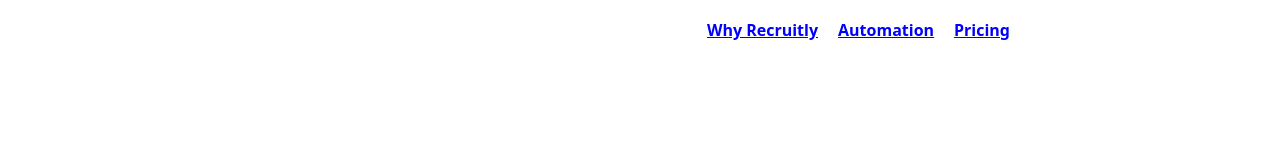
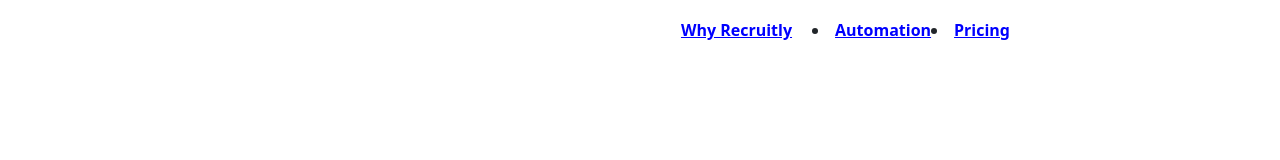
Before and after one commit to Yugandhar182/website_new, a Svelte app: page / in a window 1280 px wide. Shown: the top 160 px of the page. Built offline with nearby package versions, Linux system fonts and the light colour scheme.

Commit message:
Update App.svelte

```diff
--- a/src/App.svelte
+++ b/src/App.svelte
@@ -57,10 +57,8 @@
     <Router>
 
 
-			<a on:click={navigateToAutomation} class="why-recruitly-anchor" style="color: blue; font-weight: 700;">Automation</a>
-      <span class="spacer"></span>
-			<a on:click={navigateToPricing} class="why-recruitly-anchor" style="color: blue; font-weight: 700;">Pricing</a>
-
+		  <li><Link to="/automation" style="color:blue; font-weight: 700;">Automation</Link></li>
+  <li><Link to="/pricing" style="color:blue; font-weight: 700;">Pricing</Link></li>
 
 
 
```
